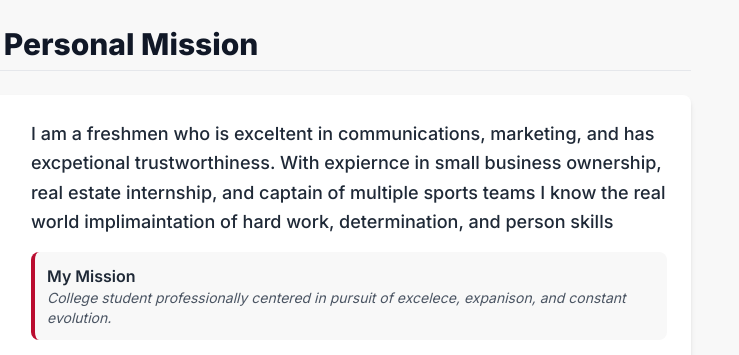
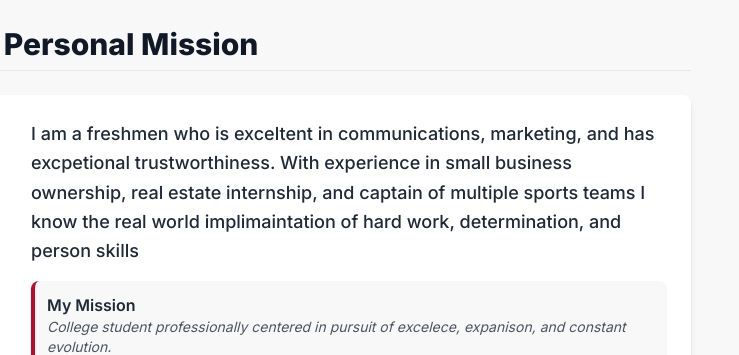
Before and after one commit to MarcusBright14/pbl-portfolio, a plain HTML site: page index.html in a window 1280 px wide. Shown: the part 22-377 px from the top of the page, 541-1280 px from the left. Drawn offline with nearby package versions, Linux system fonts and the light colour scheme.

Commit message:
Update index.html

```diff
--- a/index.html
+++ b/index.html
@@ -265,7 +265,7 @@ CONFIRMATION: NO SVG graphics used. NO Mermaid JS used. -->
             // --- INTRODUCTION & BRANDING FIELDS ---
             photoUrl: "https://github.com/MarcusBright14/pbl-portfolio/blob/main/B9670629-7C37-403D-8EA9-B0ED0E4DB54D.JPG?raw=true", // Replace with a URL to a professional headshot
             logoUrl: "https://yt3.googleusercontent.com/ytc/AIdro_ntOU6yefHuv6t51Amo1aQzg3XgzD7qtEN768HkT0R6VkI=s900-c-k-c0x00ffffff-no-rj", // URL for your school logo or personal brand icon
-            personalBio: "I am a freshmen who is exceltent in communications, marketing, and has excpetional trustworthiness. With expiernce in small business ownership, real estate internship, and captain of multiple sports teams I know the real world implimaintation of hard work, determination, and person skills",
+            personalBio: "I am a freshmen who is exceltent in communications, marketing, and has excpetional trustworthiness. With experience in small business ownership, real estate internship, and captain of multiple sports teams I know the real world implimaintation of hard work, determination, and person skills",
             missionStatement: "College student professionally centered in pursuit of excelece, expanison, and constant evolution. ",
         };
 
```
